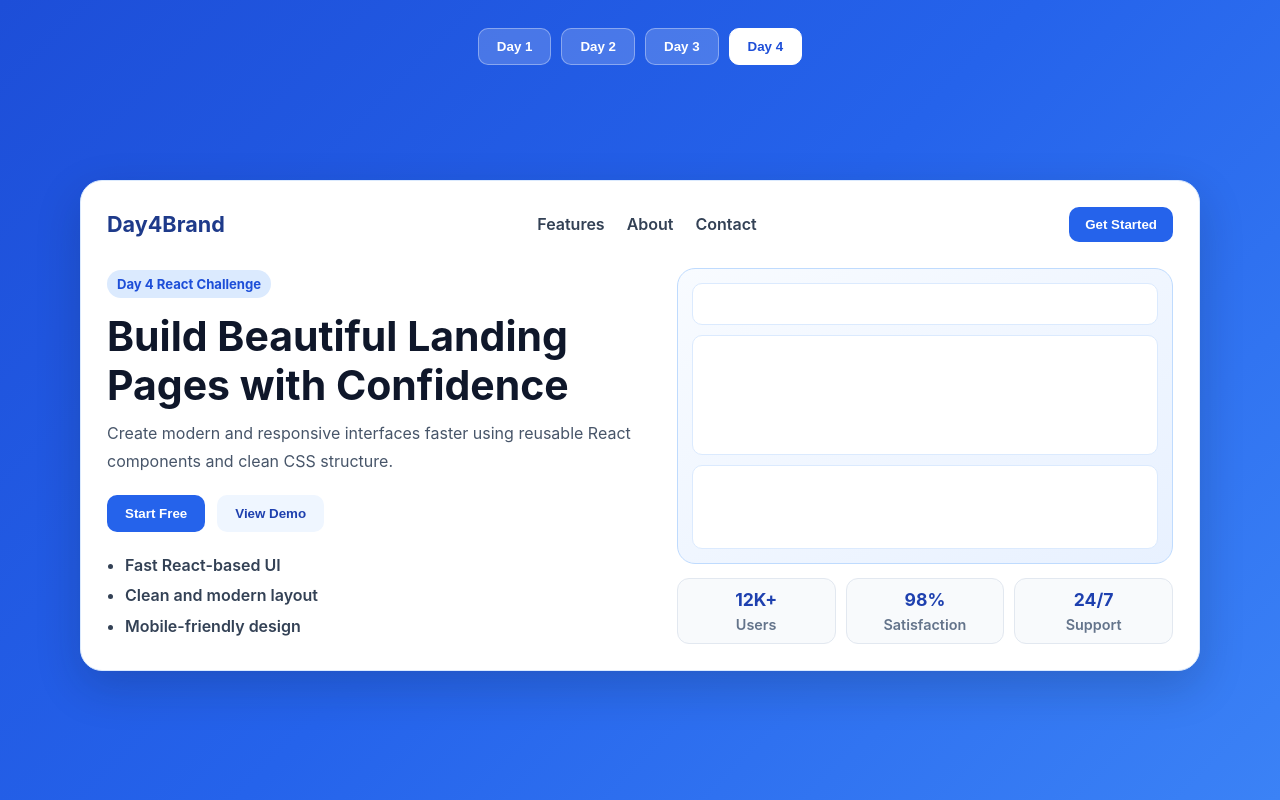
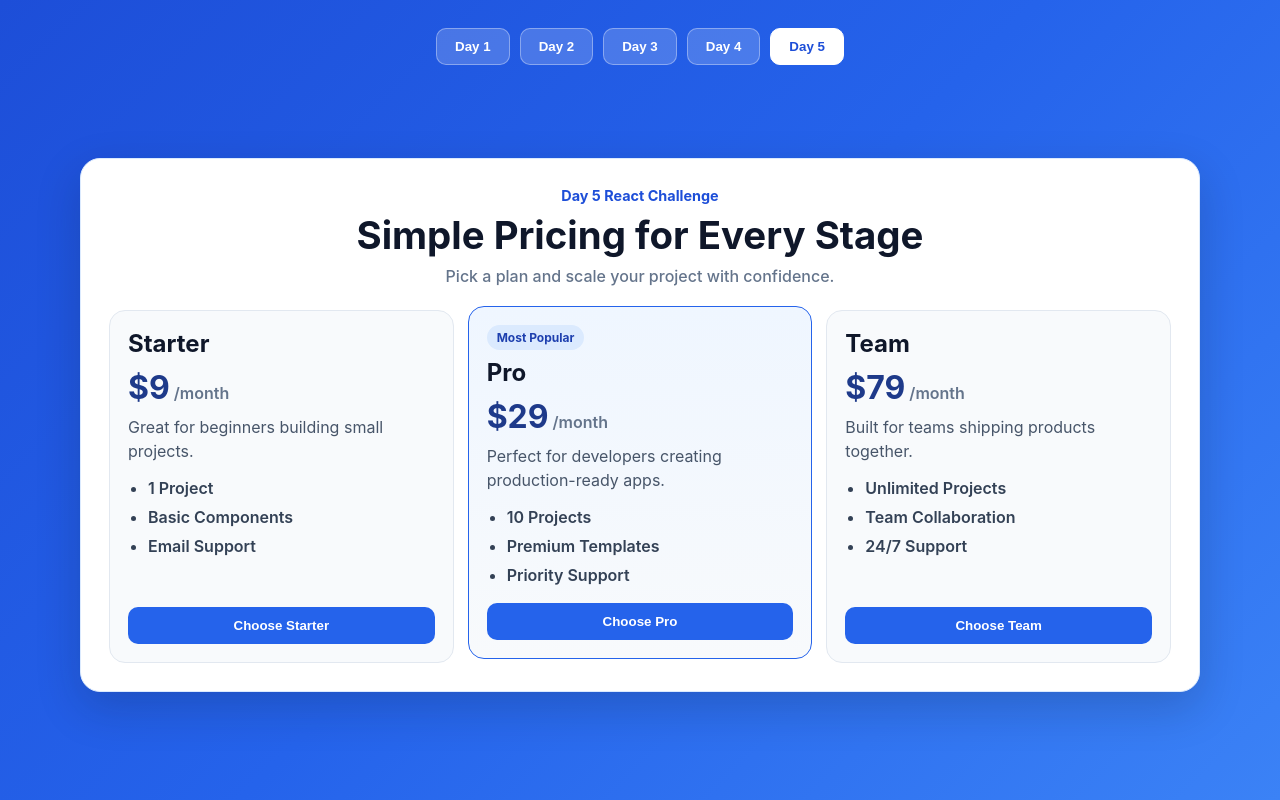
Before and after one commit to Satheesan-R/30-days-react-challenge, a React (Create React App) app: page / in a window 1280 px wide. Built offline with nearby package versions, Linux system fonts and the light colour scheme.

Commit message:
Create the Pricing Table page for my web

```diff
--- a/src/App.jsx
+++ b/src/App.jsx
@@ -3,10 +3,11 @@ import ProfileCard from "./Day1ProfileCard/ProfileCard";
 import LoginPage from "./Day2LoginPage/LoginPage";
 import SignupPage from "./Day3SignupPage/SignupPage";
 import LandingHero from "./Day4LandingPage/LandingHero";
+import PricingTable from "./Day5PricingPage/PricingTable";
 import "./App.css";
 
 function App() {
-  const [day, setDay] = useState(4); // change number to render different day
+  const [day, setDay] = useState(5); // change number to render different day
 
   const renderPage = () => {
     switch (day) {
@@ -14,6 +15,7 @@ function App() {
       case 2: return <LoginPage />;
       case 3: return <SignupPage />;
       case 4: return <LandingHero />;
+      case 5: return <PricingTable />;
       default: return <ProfileCard />;
     }
   };
@@ -45,6 +47,12 @@ function App() {
         >
           Day 4
         </button>
+        <button
+          className={day === 5 ? "active" : ""}
+          onClick={() => setDay(5)}
+        >
+          Day 5
+        </button>
       </div>
       {renderPage()}
     </div>
--- /dev/null
+++ b/src/Day5PricingPage/PricingTable.css
@@ -0,0 +1,139 @@
+.pricing-wrapper {
+	min-height: calc(100vh - 120px);
+	display: flex;
+	justify-content: center;
+	align-items: center;
+	padding: 12px;
+}
+
+.pricing-card {
+	width: min(1120px, 100%);
+	background: #ffffff;
+	border-radius: 20px;
+	padding: 28px;
+	border: 1px solid #dbeafe;
+	box-shadow: 0 16px 45px rgba(15, 23, 42, 0.2);
+}
+
+.pricing-header {
+	text-align: center;
+	margin-bottom: 24px;
+}
+
+.pricing-header p {
+	margin: 0;
+	color: #1d4ed8;
+	font-weight: 700;
+	font-size: 0.9rem;
+}
+
+.pricing-header h1 {
+	margin: 8px 0;
+	color: #0f172a;
+	font-size: clamp(1.6rem, 3vw, 2.4rem);
+}
+
+.pricing-header span {
+	color: #64748b;
+	font-weight: 500;
+}
+
+.pricing-grid {
+	display: grid;
+	grid-template-columns: repeat(3, 1fr);
+	gap: 14px;
+}
+
+.plan-card {
+	background: #f8fafc;
+	border: 1px solid #e2e8f0;
+	border-radius: 16px;
+	padding: 18px;
+	display: flex;
+	flex-direction: column;
+}
+
+.plan-card.featured {
+	border-color: #2563eb;
+	background: linear-gradient(180deg, #eff6ff, #f8fafc);
+	transform: translateY(-4px);
+}
+
+.badge {
+	align-self: flex-start;
+	font-size: 0.75rem;
+	font-weight: 700;
+	color: #1e40af;
+	background: #dbeafe;
+	border-radius: 999px;
+	padding: 5px 10px;
+	margin-bottom: 8px;
+}
+
+.plan-card h2 {
+	margin: 0;
+	color: #0f172a;
+}
+
+.price-row {
+	margin: 10px 0 8px;
+	display: flex;
+	align-items: baseline;
+	gap: 4px;
+}
+
+.price-row strong {
+	color: #1e3a8a;
+	font-size: 2rem;
+}
+
+.price-row span {
+	color: #64748b;
+	font-weight: 600;
+}
+
+.plan-description {
+	margin: 0 0 10px;
+	color: #475569;
+	line-height: 1.55;
+}
+
+.plan-card ul {
+	margin: 0;
+	padding-left: 20px;
+	color: #334155;
+	line-height: 1.8;
+	font-weight: 600;
+	flex: 1;
+}
+
+.plan-card button {
+	margin-top: 14px;
+	border: none;
+	background: #2563eb;
+	color: #fff;
+	padding: 11px 14px;
+	border-radius: 10px;
+	font-weight: 700;
+	cursor: pointer;
+}
+
+.plan-card button:hover {
+	background: #1d4ed8;
+}
+
+@media (max-width: 900px) {
+	.pricing-grid {
+		grid-template-columns: 1fr;
+	}
+
+	.plan-card.featured {
+		transform: none;
+	}
+}
+
+@media (max-width: 520px) {
+	.pricing-card {
+		padding: 18px;
+	}
+}
--- /dev/null
+++ b/src/Day5PricingPage/PricingTable.jsx
@@ -0,0 +1,73 @@
+import React from "react";
+import "./PricingTable.css";
+
+const plans = [
+	{
+		name: "Starter",
+		price: "$9",
+		period: "/month",
+		description: "Great for beginners building small projects.",
+		features: ["1 Project", "Basic Components", "Email Support"],
+		cta: "Choose Starter",
+		featured: false,
+	},
+	{
+		name: "Pro",
+		price: "$29",
+		period: "/month",
+		description: "Perfect for developers creating production-ready apps.",
+		features: ["10 Projects", "Premium Templates", "Priority Support"],
+		cta: "Choose Pro",
+		featured: true,
+	},
+	{
+		name: "Team",
+		price: "$79",
+		period: "/month",
+		description: "Built for teams shipping products together.",
+		features: ["Unlimited Projects", "Team Collaboration", "24/7 Support"],
+		cta: "Choose Team",
+		featured: false,
+	},
+];
+
+const PricingTable = () => {
+	return (
+		<section className="pricing-wrapper">
+			<div className="pricing-card">
+				<header className="pricing-header">
+					<p>Day 5 React Challenge</p>
+					<h1>Simple Pricing for Every Stage</h1>
+					<span>Pick a plan and scale your project with confidence.</span>
+				</header>
+
+				<div className="pricing-grid">
+					{plans.map((plan) => (
+						<article
+							key={plan.name}
+							className={`plan-card ${plan.featured ? "featured" : ""}`}
+						>
+							{plan.featured && <div className="badge">Most Popular</div>}
+							<h2>{plan.name}</h2>
+							<p className="price-row">
+								<strong>{plan.price}</strong>
+								<span>{plan.period}</span>
+							</p>
+							<p className="plan-description">{plan.description}</p>
+
+							<ul>
+								{plan.features.map((feature) => (
+									<li key={feature}>{feature}</li>
+								))}
+							</ul>
+
+							<button type="button">{plan.cta}</button>
+						</article>
+					))}
+				</div>
+			</div>
+		</section>
+	);
+};
+
+export default PricingTable;
```
